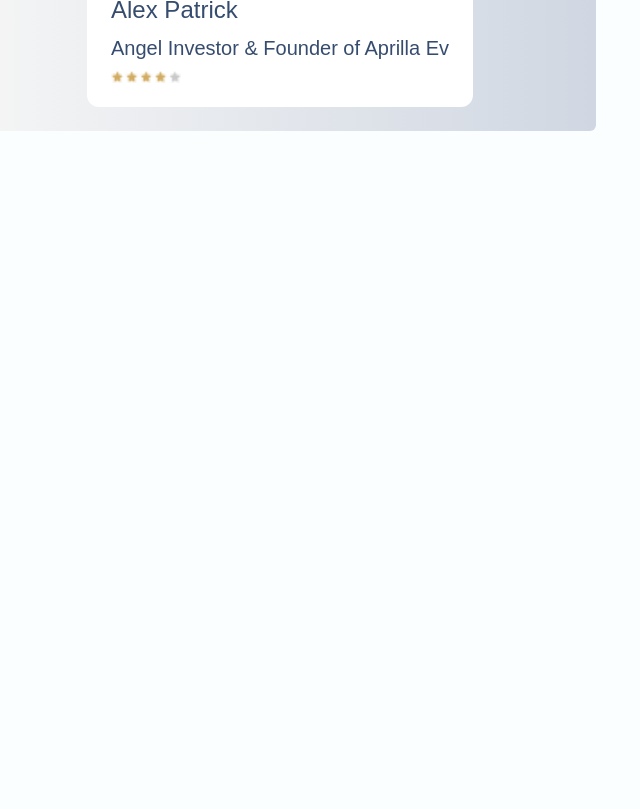
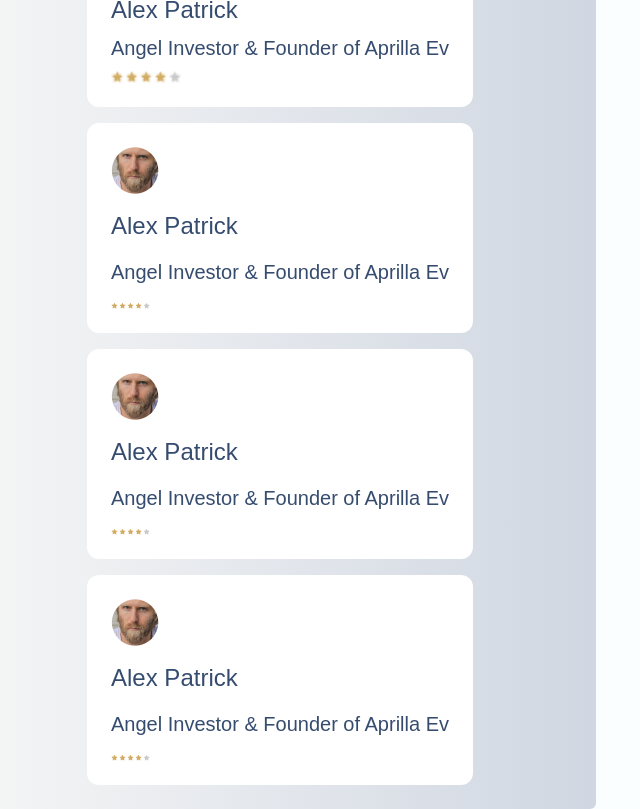
Before and after one commit to Sallah10/neighborhood-hub, a Next.js app: page /campaign-details in a window 1280 px wide. Shown: the part 1760-2569 px from the top of the page, without its empty margins (360-1000 px from the left). Before the commit the page ends 1891 px from the top, so only its background shows below. Built offline with nearby package versions, Linux system fonts and the light colour scheme.

Commit message:
campaign details bug debugged and done

```diff
--- a/app/campaign-details/page.tsx
+++ b/app/campaign-details/page.tsx
@@ -79,6 +79,24 @@ const CampaignDetails = () => {
                             <h3 className='text-h3'>Alex Patrick</h3>
                             <p className='text-p'>Angel Investor & Founder of Aprilla Ev</p>
                             <Image src={star} alt='Campaign-Details Image' width={70} height={70} />
+                        </div>
+                        <div className='card mx-4'>
+                            <Image src={humImg2} alt='Campaign-Details Image' />
+                            <h3 className='text-h3'>Alex Patrick</h3>
+                            <p className='text-p'>Angel Investor & Founder of Aprilla Ev</p>
+                            <Image src={star} alt='Campaign-Details Image' />
+                        </div>
+                        <div className='card mx-4'>
+                            <Image src={humImg2} alt='Campaign-Details Image' />
+                            <h3 className='text-h3'>Alex Patrick</h3>
+                            <p className='text-p'>Angel Investor & Founder of Aprilla Ev</p>
+                            <Image src={star} alt='Campaign-Details Image' />
+                        </div>
+                        <div className='card mx-4'>
+                            <Image src={humImg2} alt='Campaign-Details Image' />
+                            <h3 className='text-h3'>Alex Patrick</h3>
+                            <p className='text-p'>Angel Investor & Founder of Aprilla Ev</p>
+                            <Image src={star} alt='Campaign-Details Image' />
                         </div>
                     </div>
                 </div>
```
